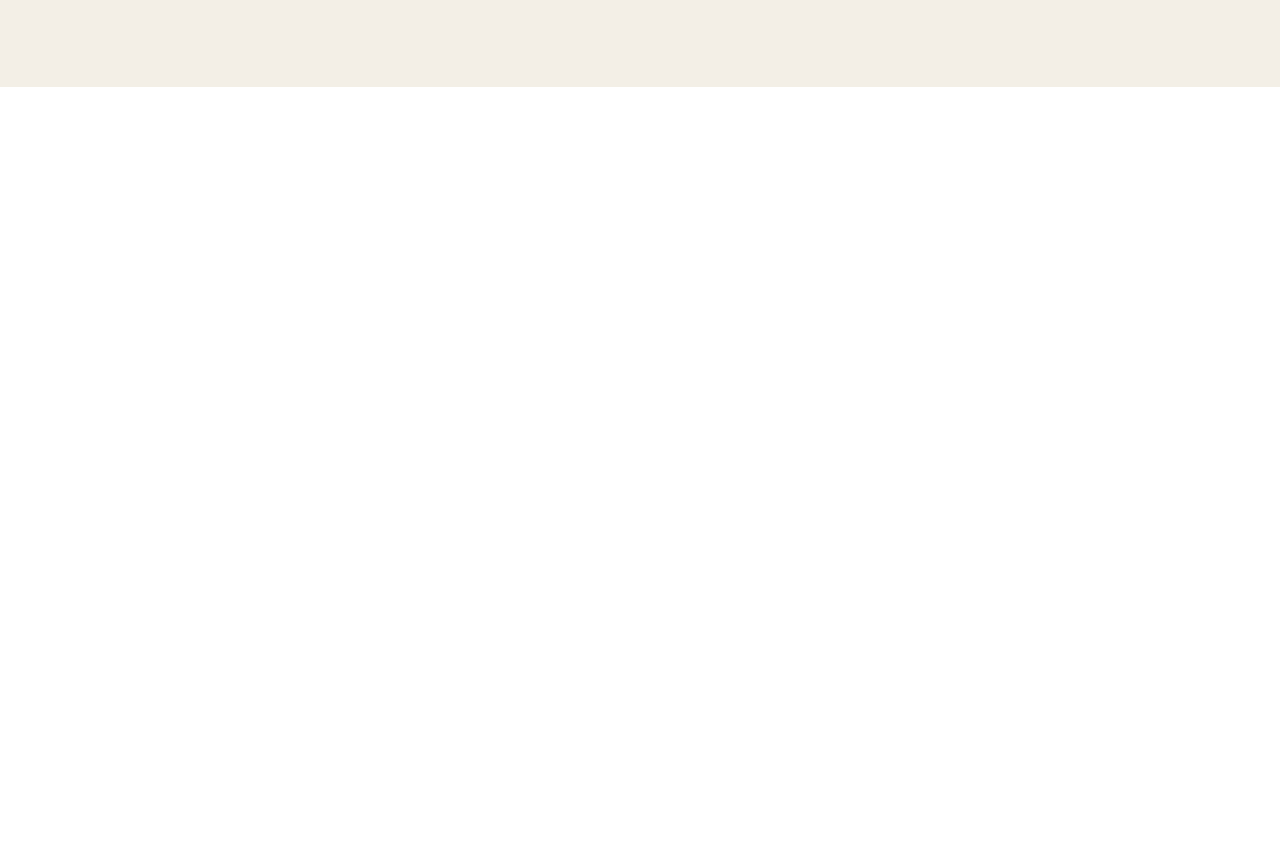
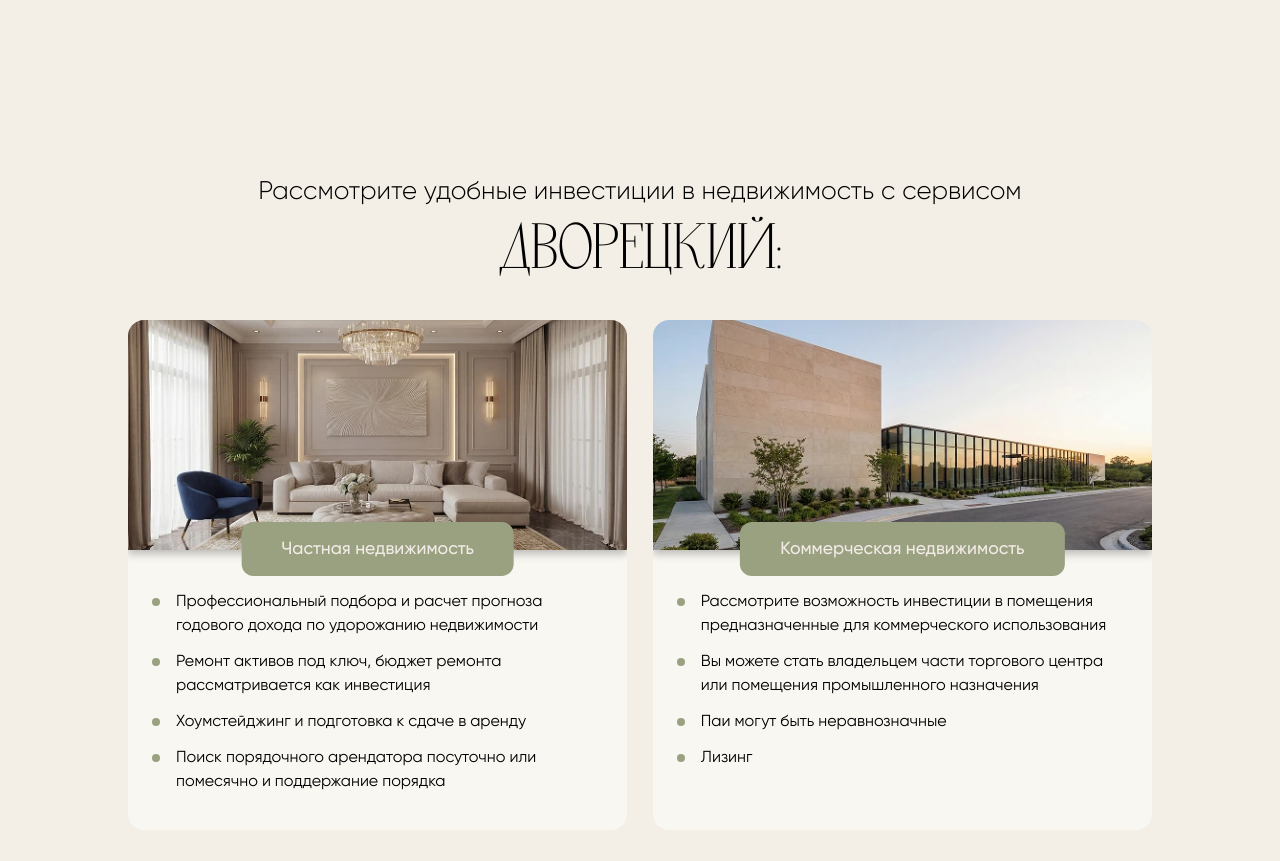
Before and after one commit to Vineker1One/butler-invest, a React (Vite) app in the folder client/: page / in a window 1280 px wide. Shown: the part 3175-4036 px from the top of the page. Before the commit the page ends 3262 px from the top, so only its background shows below. Built offline with nearby package versions, Linux system fonts and the light colour scheme.

Commit message:
section 4

```diff
--- /dev/null
+++ b/client/src/pages/Home/sections/Investments/Investments.css
@@ -0,0 +1,121 @@
+.investments {
+    background: #f3efe6;
+    padding: clamp(4rem, 7vw, 7rem) 2.5rem;
+}
+
+.investments__container {
+    width: min(100%, clamp(50rem, 80vw, 90rem));
+    margin: 0 auto;
+}
+
+.investments__header {
+    text-align: center;
+    margin-bottom: clamp(1.5rem, 3vw, 2rem);
+}
+
+.investments__header p {
+    font-size: clamp(1.2rem, 2vw, 1.6rem);
+    font-weight: 300;
+    margin-bottom: 0.5rem;
+}
+
+.investments__header h2 {
+    font-family: "Novelist";
+    font-size: clamp(3rem, 5vw, 5rem);
+    letter-spacing: 0;
+    font-weight: 400;
+}
+
+/* GRID */
+.investments__grid {
+    display: grid;
+    grid-template-columns: repeat(2, 1fr);
+    gap: clamp(1rem, 2vw, 2rem);
+}
+
+/* CARD */
+.investment-card {
+    background: rgba(255, 255, 255, 0.5);
+    border-radius: 1rem;
+    overflow: hidden;
+     width: 100%; /* 👈 ключ */
+    max-width: 32rem;
+    transition: 0.3s ease;
+}
+
+.investment-card:nth-child(1) {
+  justify-self: end;
+}
+
+.investment-card:nth-child(2) {
+  justify-self: start;
+}
+
+.investment-card:hover {
+  transform: translateY(-6px);
+}
+
+/* IMAGE */
+.investment-card__image-wrapper {
+    position: relative;
+    height: clamp(12rem, 18vw, 18rem);
+}
+
+.investment-card__image-wrapper img {
+    width: 100%;
+    height: 100%;
+    object-fit: cover;
+    filter: drop-shadow(0 4px 4px rgba(0, 0, 0, 0.25));
+}
+
+/* BADGE */
+.investment-card__badge {
+  position: absolute;
+  bottom: -1.6rem; /* чуть ниже, чтобы компенсировать размер */
+  left: 50%;
+  transform: translateX(-50%);
+
+  background: #99A180;
+  color: #F3EBE6;
+
+  padding: 1rem 2.5rem; /* 👈 увеличили */
+  border-radius: 0.75rem;
+
+  font-size: 1.1rem; /* 👈 больше текст */
+  font-weight: 500;
+
+  white-space: nowrap; /* чтобы не ломался */
+}
+
+/* CONTENT */
+.investment-card__content {
+    padding: 2.5rem 1.5rem 1.5rem;
+}
+
+.investment-card__content ul {
+    list-style: none;
+    padding: 0;
+    margin: 0;
+}
+
+.investment-card__content li {
+    position: relative;
+    padding-left: 1.5rem;
+    margin-bottom: 0.75rem;
+
+    font-size: clamp(1rem, 1.2vw, 1.2rem);
+    line-height: 1.5;
+}
+
+/* DOT */
+.investment-card__content li::before {
+    content: "";
+    position: absolute;
+    left: 0;
+    top: 0.5rem;
+
+    width: 0.5rem;
+    height: 0.5rem;
+    border-radius: 50%;
+    background: #99A180;
+}
--- /dev/null
+++ b/client/src/pages/Home/sections/Investments/Investments.tsx
@@ -0,0 +1,60 @@
+import "./Investments.css";
+
+import img1 from "@/assets/images/investments/private.webp";
+import img2 from "@/assets/images/investments/commercial.webp";
+
+export const Investments = () => {
+  return (
+    <section className="investments">
+      <div className="investments__container">
+
+        <div className="investments__header">
+          <p>Рассмотрите удобные инвестиции в недвижимость с сервисом</p>
+          <h2>ДВОРЕЦКИЙ:</h2>
+        </div>
+
+        <div className="investments__grid">
+
+          {/* CARD 1 */}
+          <div className="investment-card">
+            <div className="investment-card__image-wrapper">
+              <img src={img1} alt="" />
+              <div className="investment-card__badge">
+                Частная недвижимость
+              </div>
+            </div>
+
+            <div className="investment-card__content">
+              <ul>
+                <li>Профессиональный подбора и расчет прогноза годового дохода по удорожанию недвижимости</li>
+                <li>Ремонт активов под ключ, бюджет ремонта рассматривается как инвестиция</li>
+                <li>Хоумстейджинг и подготовка к сдаче в аренду</li>
+                <li>Поиск порядочного арендатора посуточно или помесячно и поддержание порядка</li>
+              </ul>
+            </div>
+          </div>
+
+          {/* CARD 2 */}
+          <div className="investment-card">
+            <div className="investment-card__image-wrapper">
+              <img src={img2} alt="" />
+              <div className="investment-card__badge">
+                Коммерческая недвижимость
+              </div>
+            </div>
+
+            <div className="investment-card__content">
+              <ul>
+                <li>Рассмотрите возможность инвестиции в помещения предназначенные для коммерческого использования</li>
+                <li>Вы можете стать владельцем части торгового центра или помещения промышленного назначения</li>
+                <li>Паи могут быть неравнозначные</li>
+                <li>Лизинг</li>
+              </ul>
+            </div>
+          </div>
+
+        </div>
+      </div>
+    </section>
+  );
+};
--- a/client/src/pages/HomePage.tsx
+++ b/client/src/pages/HomePage.tsx
@@ -1,6 +1,7 @@
-import { Hero } from './Home/sections/Hero/Hero'
-import { About } from './Home/sections/About/About'
-import { Capabilities } from './Home/sections/Capabilities/Capabilities'
+import { Hero } from "./Home/sections/Hero/Hero";
+import { About } from "./Home/sections/About/About";
+import { Capabilities } from "./Home/sections/Capabilities/Capabilities";
+import { Investments } from "./Home/sections/Investments/Investments";
 
 export const HomePage = () => {
     return (
@@ -8,6 +9,7 @@
             <Hero />
             <About />
             <Capabilities />
+            <Investments />
         </>
     );
 };
```
Also changed, not shown: client/src/assets/images/investments/commercial.webp (added), client/src/assets/images/investments/private.webp (added). Lines whose indentation alone changed are shown as unchanged.
